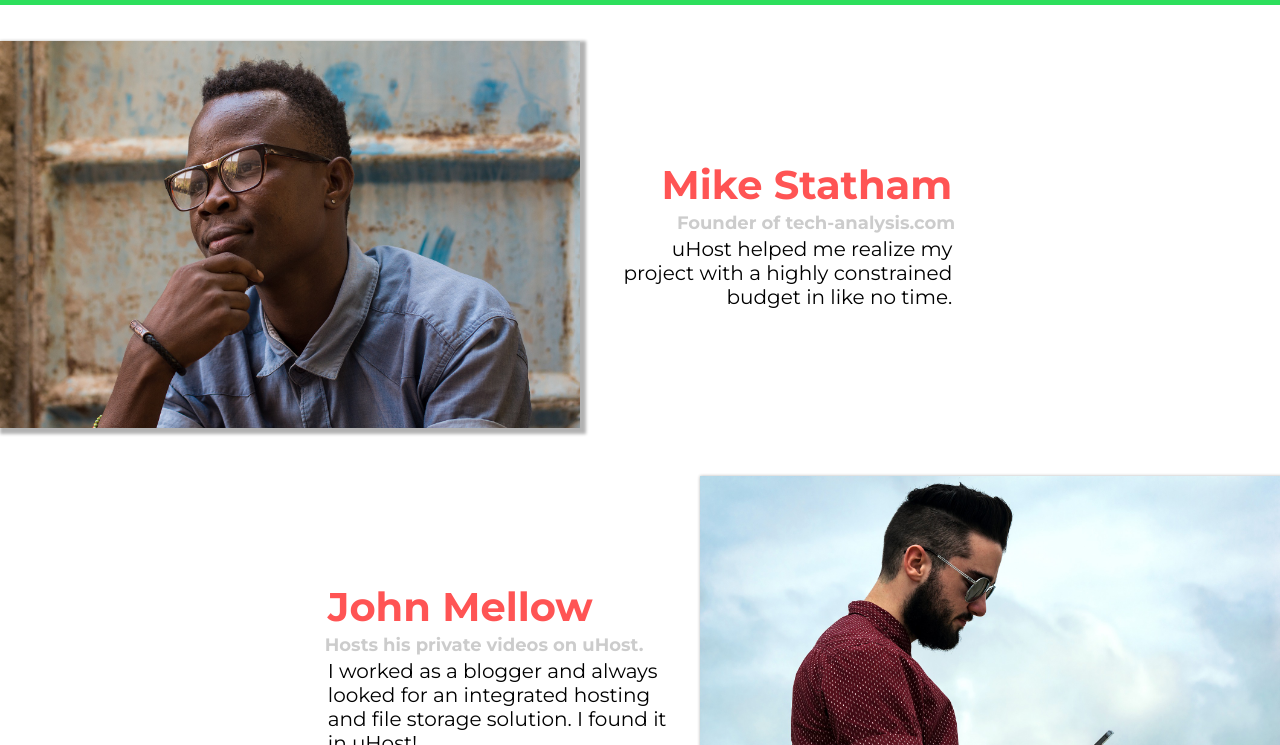
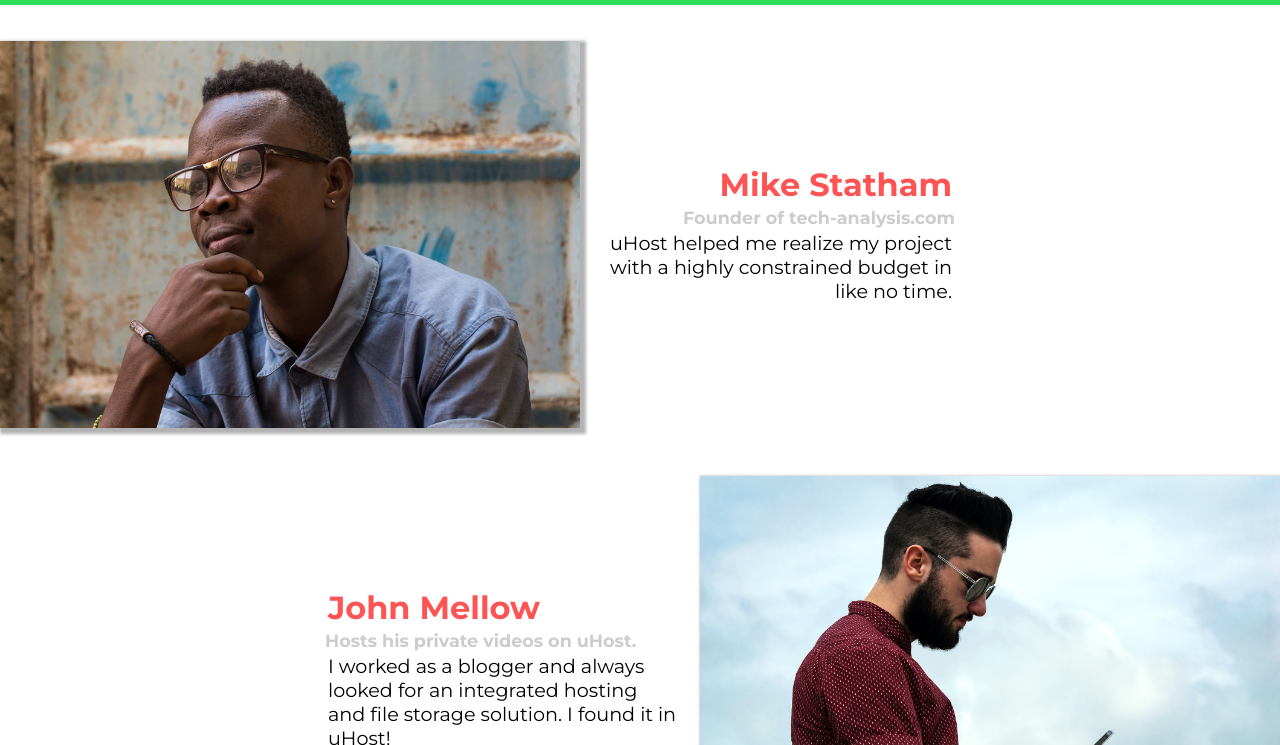
Before and after one commit to dzlatarov/CSS-The-Complete-Guide-2021, a plain HTML site: page 1.Diving into the basics of CSS/customers/index.html in a window 1280 px wide. Shown: the part 55-800 px from the top of the page. Drawn offline with Linux system fonts and the light colour scheme.

Commit message:
working with rem

```diff
--- a/1.Diving into the basics of CSS/customers/customers.css
+++ b/1.Diving into the basics of CSS/customers/customers.css
@@ -1,5 +1,5 @@
 .testimonial {
-    font-size: 20px;
+    font-size: 1.2rem;
     margin: 48px 0;
   }
 
@@ -44,11 +44,12 @@
   .testimonial__name {
     margin: 3px;
     color: #ff5454;
+    font-size: 2rem;
   }
 
   .testimonial__subtitle {
     margin: 0;
-    font-size: 18px;
+    font-size: 1.1rem;
     color: #ccc;
   }
 
```
